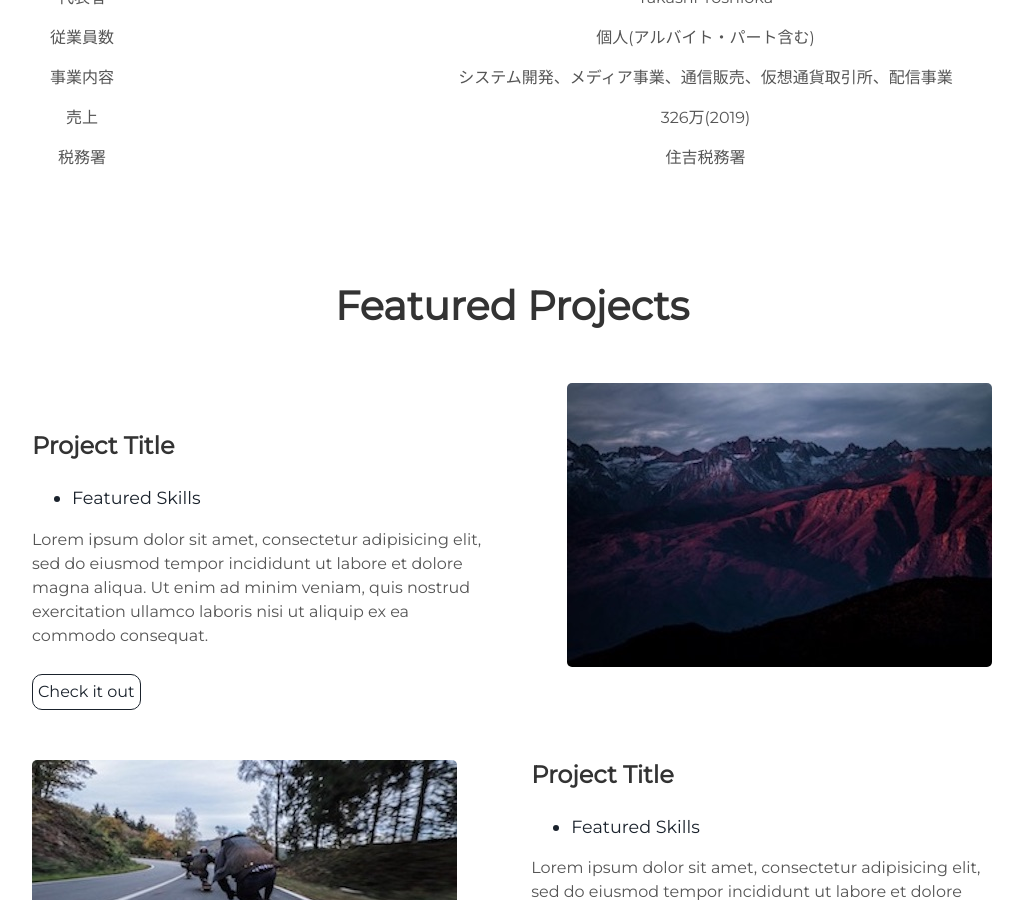
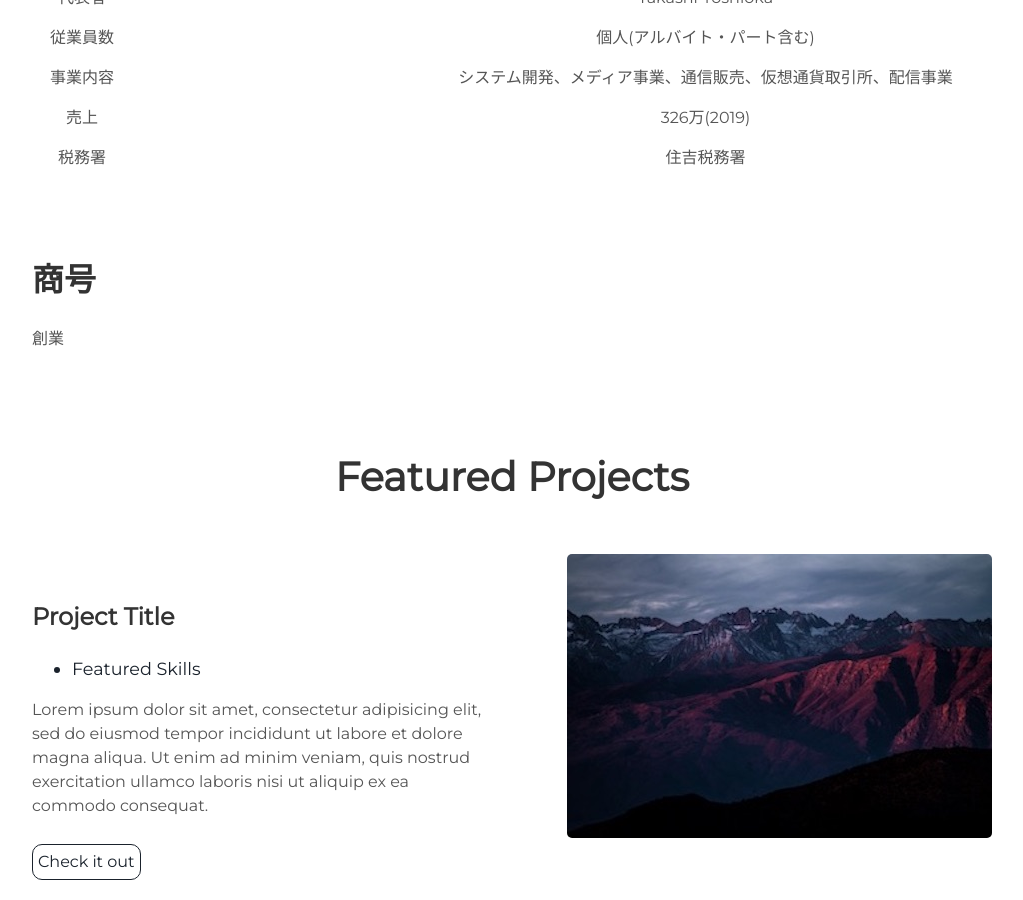
Before and after one commit to takagotch/page351, a Jekyll site: the page built from index.html, in a window 1280 px wide and 900 px high, scrolled down 1459 px. Shown: the whole window, without its empty margins (128-1151 px from the left). Built offline with Jekyll 4.4.1, drawn with Linux system fonts in a browser that asks for light colours.

Commit message:
Update about.html

```diff
--- a/_includes/about.html
+++ b/_includes/about.html
@@ -1,7 +1,9 @@
- <div class="user-details">
+
+<div class="user-details">
   <h1> {{site.companyname_about}} </h1>
   <p> {{site.companyname_description}} </p>
 </div>
+
   <div class="user">
 
     <div class="tech">
@@ -114,4 +116,18 @@
   </table>
   -->
 
-</div>
+  </div>
+
+  <div class="user2">
+    <div class="tech2">
+     <h2>商号</h2>
+     <!--
+      <i class="devicon-html5-plain-wordmark"></i>
+      <i class="devicon-bootstrap-plain-wordmark colored"></i>
+      <i class="devicon-sass-original colored"></i>
+      -->
+      <p>創業</p>
+
+
+    </div>
+  </div>
```
